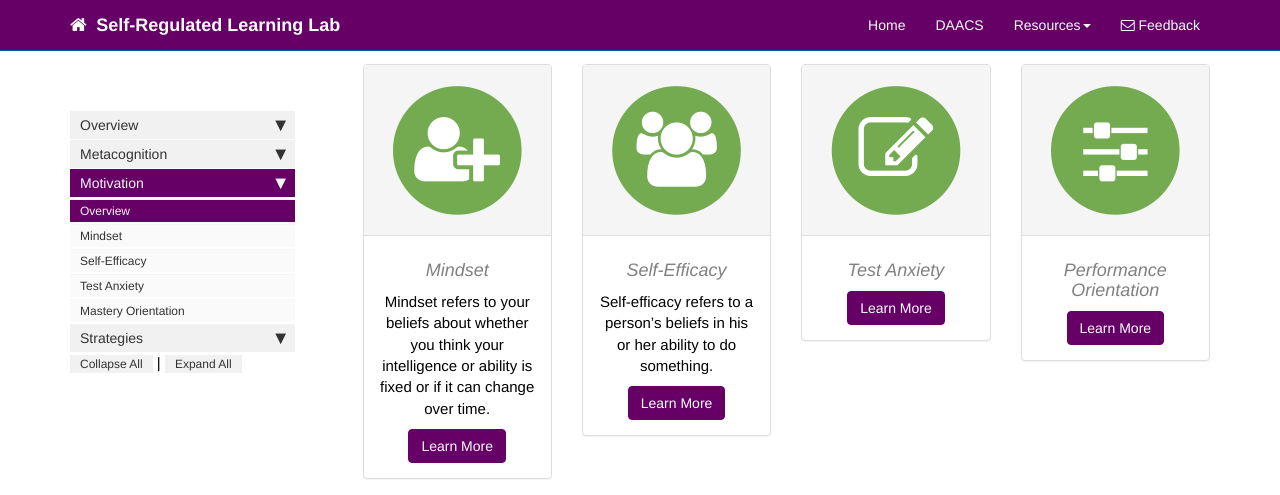
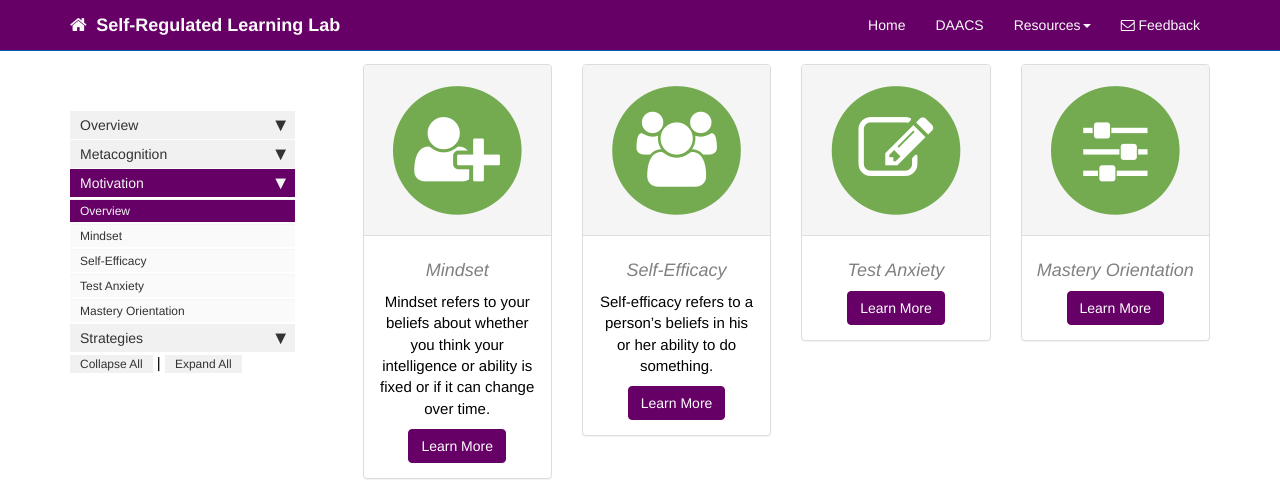
Before and after one commit to dfranklin02/SRL, a Jekyll site: the page built from docs/pages/motivation/motivation_overview.md, in a window 1280 px wide and 900 px high, scrolled down 935 px, cut to the strip 0-495 px from the top of the window. Built offline with Jekyll 4.4.1, drawn with Linux system fonts in a browser that asks for light colours; nearby versions of some CDN libraries; comment, search, counter and statistics services are not loaded.

Commit message:
Fixed link.

```diff
--- a/docs/pages/motivation/motivation_overview.md
+++ b/docs/pages/motivation/motivation_overview.md
@@ -75,9 +75,9 @@ toc: false
                      </span>
                  </div>
                  <div class="panel-body">
-                     <h4>Performance Orientation</h4>
+                     <h4>Mastery Orientation</h4>
                      <p></p>
-                     <a href="performance_orientation.html" class="btn btn-primary">Learn More</a>
+                     <a href="mastery_orientation.html" class="btn btn-primary">Learn More</a>
                  </div>
              </div>
          </div>
```
